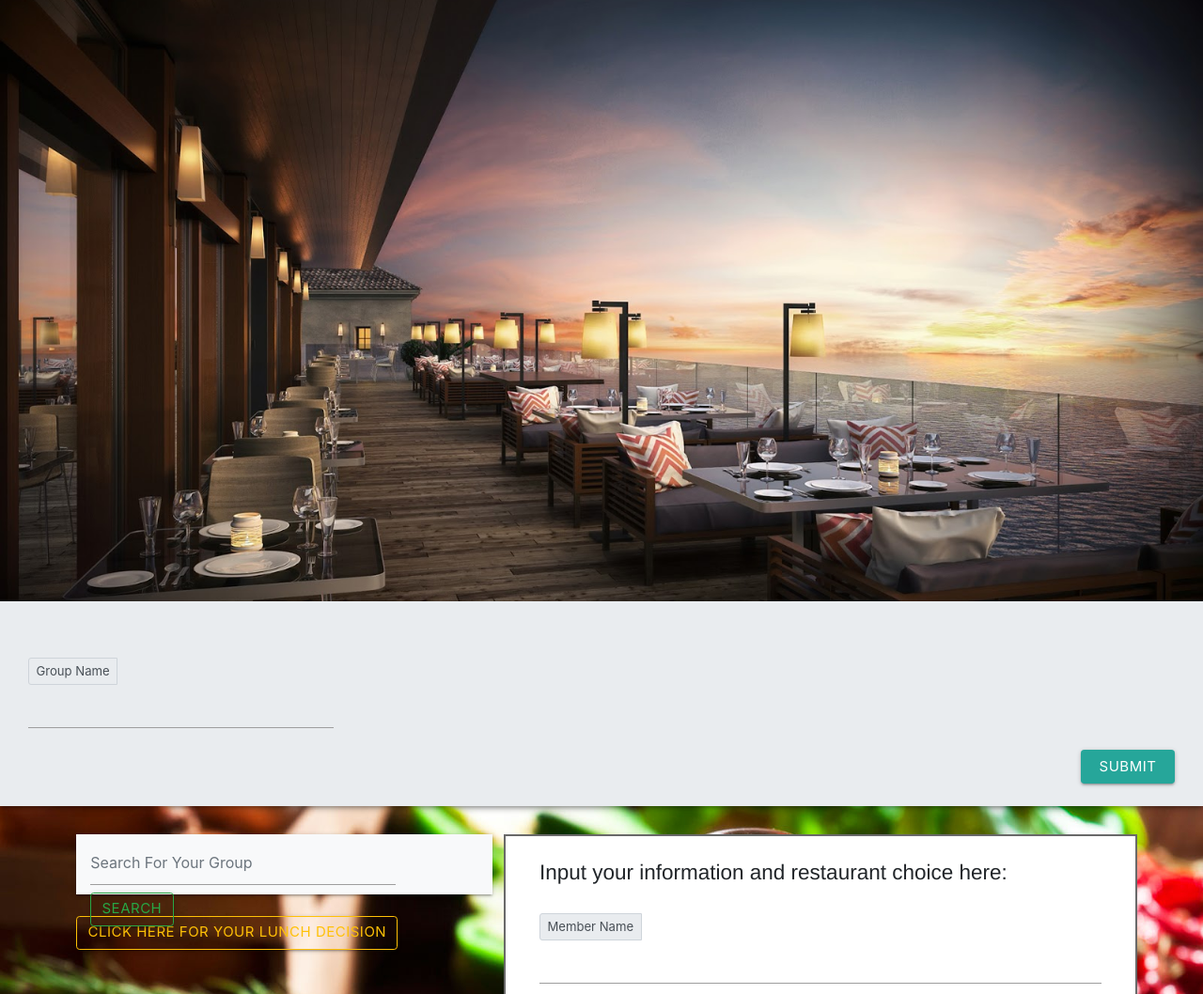
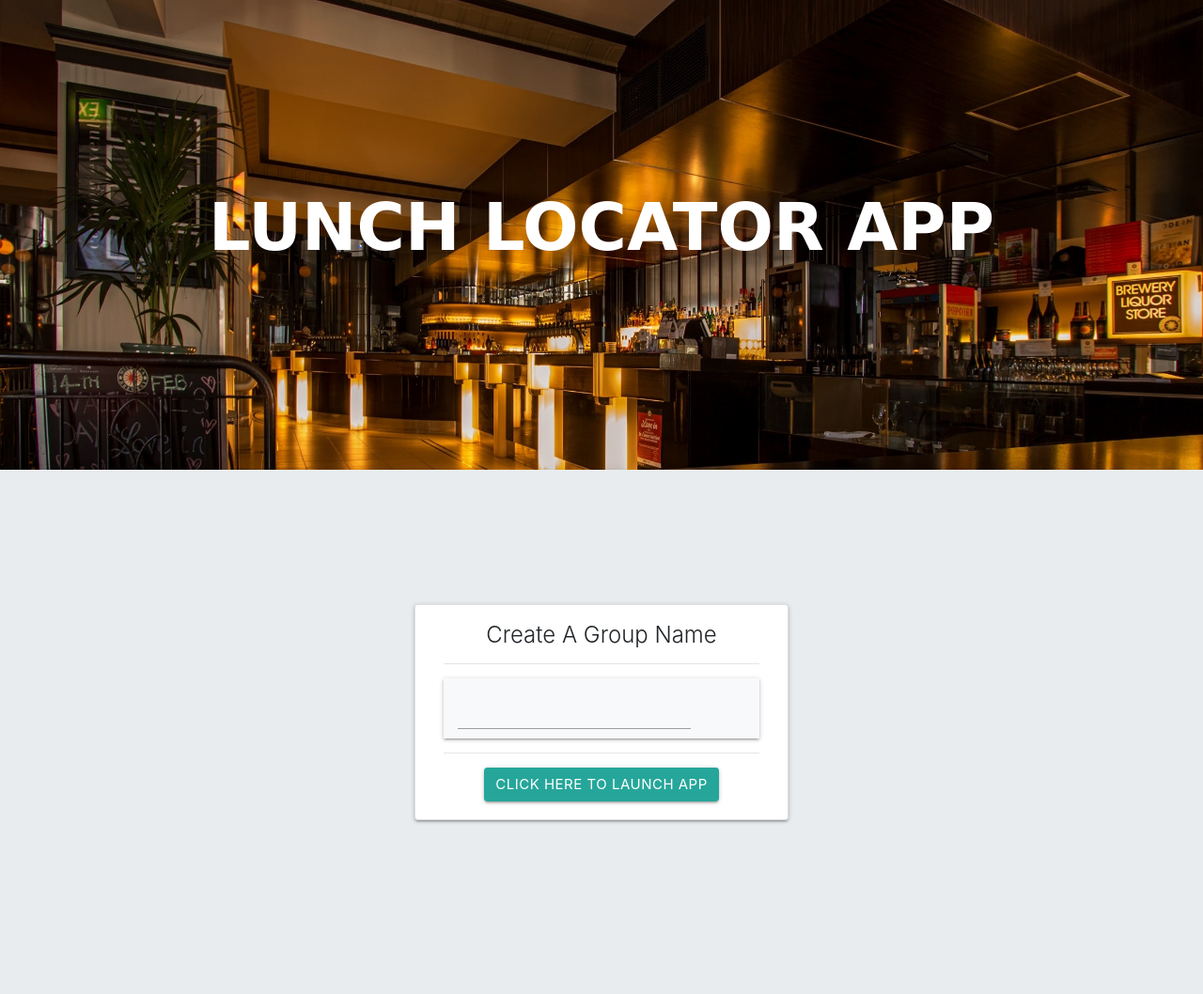
Before and after one commit to a-murph/Project-2, a website: page public/app.html in a window 1280 px wide. Shown: the top 1058 px of the page at 94% size. Drawn offline with nearby package versions, Linux system fonts and the light colour scheme.

Commit message:
tinkering

```diff
--- a/public/app.html
+++ b/public/app.html
@@ -18,29 +18,44 @@
 		<link rel="stylesheet" type="text/css" href="style.css" media="screen" title="no title">
 	</head>
 	<body>
-		<div class="parallax-container" id="skyline">
-			<div class="parallax"><img class="img-fluid" src="images/skyline2.jpg"></div>
-		</div>
+			<div class="parallax-container">
+					<div class="valign-wrapper" style="height: 100%">
+						<p class="font-weight-bold center-align" id="title" style="color: white; font-size: 70px; width: 100%; font-family: 'Lucida Sans', 'Lucida Sans Regular', 'Lucida Grande', 'Lucida Sans Unicode', Geneva, Verdana, sans-serif">LUNCH LOCATOR APP</p>
+					<div class="parallax">
+						<img class="img-fluid" src="images/img_5.jpg">
+					</div>
+					</div>
+				</div>
 		<!--Group name container-->
 
 		<!-- Jumbotron-->
 		<div id="head" class="jumbotron  z-depth-2 rounded-0">
-			<div>
-				<div class="input-group input-group-sm mb-3" id="groupInput">
-						<div class="input-group-prepend">
-							<span class="input-group-text" id="inputGroup-sizing-sm">Group Name</span>
+				<div class="jumbotron rounded-0" id="index_jumbotron">
+						<div class="row">
+							<div class="col s4"></div>
+								<div class="card col s4 center-align my-4" style="width: 18rem;">
+									<div class="card-body center-align">
+										<h5 class="card-title">Create A Group Name</h5>
+										<hr>
+										<nav class="navbar navbar-light bg-light">
+												<form class="form-inline">
+												  <input class="form-control mr-sm-2" type="search"  aria-label="Search">
+												</form>
+											  </nav>
+										<hr>
+											<button class="btn waves-effect waves-light" type="submit" name="action" href="/app">Click Here To Launch App
+											</button>
+									</div>
+								</div>
+							<div class="col s4"></div>
 						</div>
-						<input type="text" class="form-control" aria-label="Sizing example input" aria-describedby="inputGroup-sizing-sm" id="user-name">
+					</div>
+	</div>
 
-					</div>
-					<button class="waves-effect waves-light btn" id="submit-restaurant">Submit</button>
-
-		</div>
-		</div>
 
 		<div class="container">
 			<div class="row">
-				<div class="col">
+				<div class="col" id="groupSearch">
 						<nav class="navbar navbar-light bg-light">
 								<form class="form-inline">
 								  <input class="form-control mr-sm-2" type="search" placeholder="Search For Your Group" aria-label="Search" id="groupInput">
@@ -48,11 +63,7 @@
 								</form>
 							  </nav>
 							  <br>
-							  <button type="button" class="btn btn-outline-warning">Click Here For Your Lunch Decision</button>
-							  <br>
-							  <br>
-							  <br>
-							  <br>
+
 							  <div id="group">
 						<h4>Restaurant Options: </h4>
 					<div id="groupNames">
@@ -75,8 +86,8 @@
 				</div>
 
 				</div>
-                    <div id="form">
-					<div class="col">
+                  <div id="form">
+						 <div class="col">
 						<h4>Input your information and restaurant choice here: </h4>
 						<br>
 						<div class="input-group input-group-sm mb-3">
@@ -105,6 +116,8 @@
 				</div>
 			</div>
 		</div>
+
+
 
 
 
--- a/public/style.css
+++ b/public/style.css
@@ -5,6 +5,7 @@
     border-color: dimgrey;
     border-width: 2px;
     background-color:white;
+
 
 }
 #groupInput{
@@ -19,12 +20,14 @@
 #group{
  float: left;
 
+
 }
 h4 {
     font-family: 'Franklin Gothic Medium', 'Arial Narrow', Arial, sans-serif;
 }
 #restChoice{
     float:left;
+
 }
 .member-name {
 	display: inline-block;
@@ -40,9 +43,12 @@ h4 {
     height:640px;
 }
 body{
-    background-image: url('images/img_1.jpg');
+    background-image: url('images/img_7.jpg');
     width:100%;
-    height:auto;
+
+
+
+
 }
 footer{
 
```
Also changed, not shown: public/images/img_6.jpg (added), public/images/img_7.jpeg (added), public/images/img_7.jpg (added).
